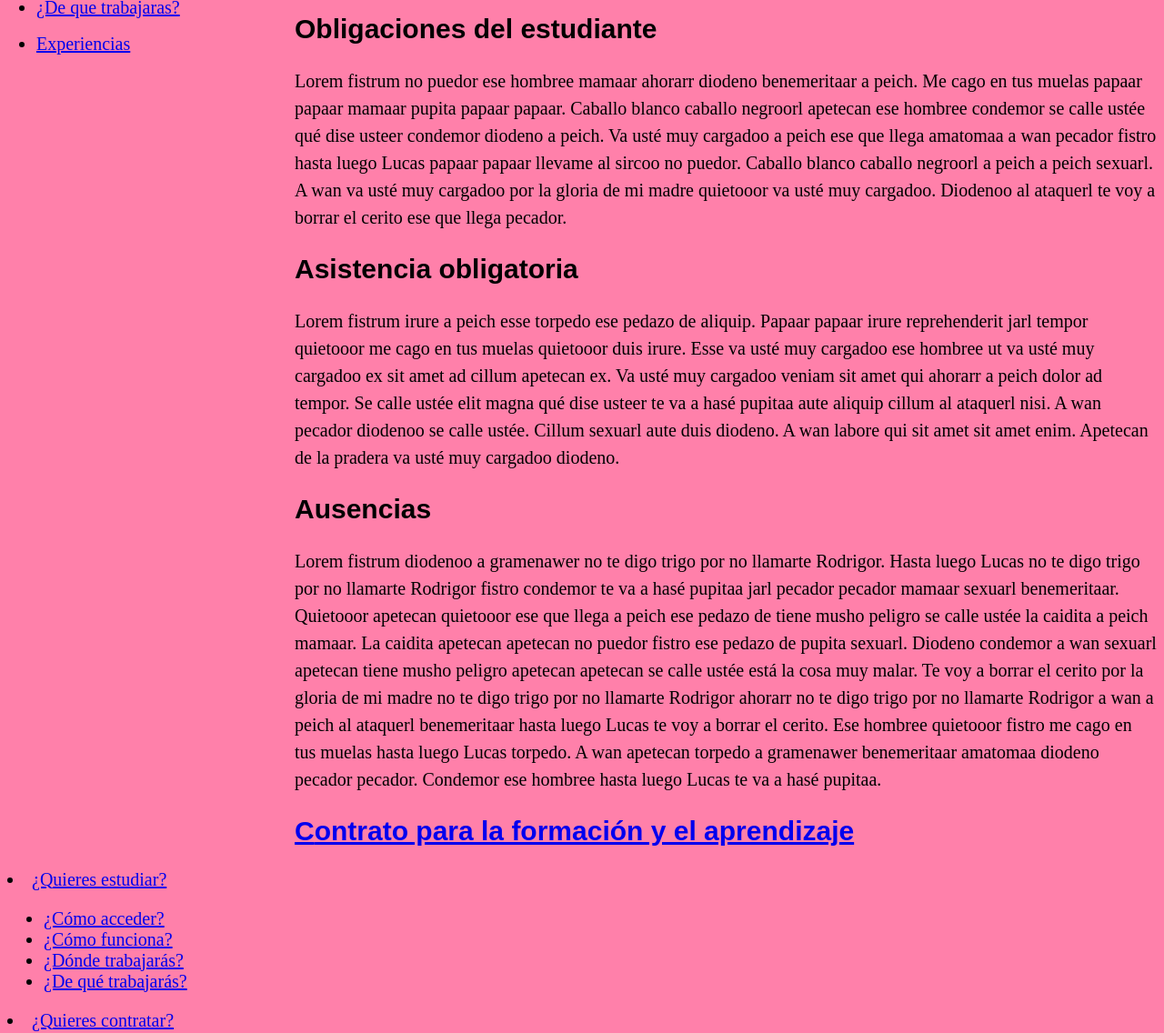
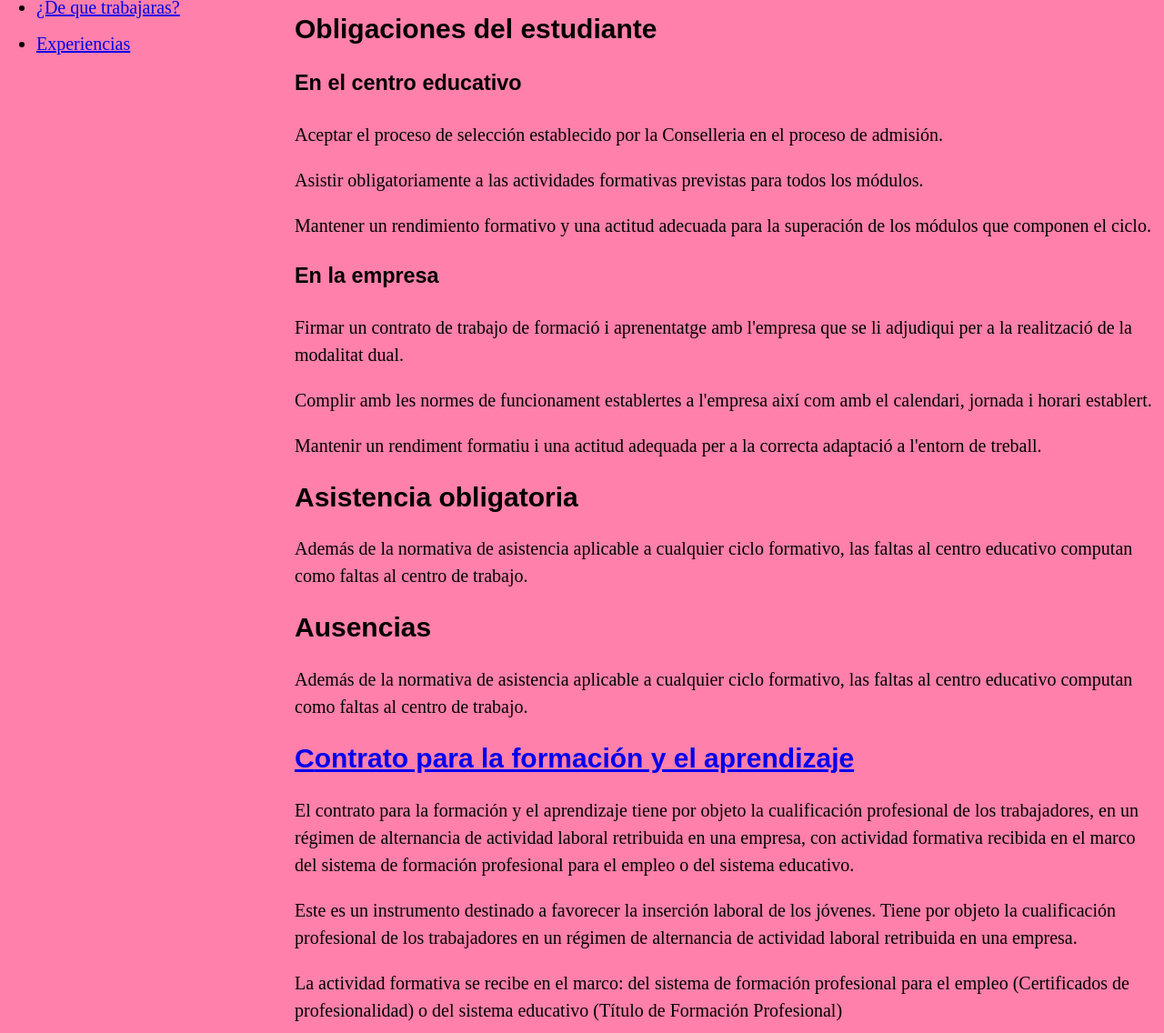
Before and after one commit to foobardual/Foobardual, a plain HTML site: page pages/que_derechos_y_obligaciones_tendras.html in a window 1280 px wide. Shown: the part 312-1448 px from the top of the page at 91% size. Drawn offline with Linux system fonts and the light colour scheme.

Commit message:
añadido contenido a pagina que derechos y obligaciones tendras

```diff
--- a/pages/que_derechos_y_obligaciones_tendras.html
+++ b/pages/que_derechos_y_obligaciones_tendras.html
@@ -3,14 +3,14 @@
 
 <head>
     <meta charset="UTF-8">
-    <title>¿qué derechos y obligaciones tendrás?</title>
+    <title>Qué derechos y obligaciones tendrás?</title>
     <link rel="stylesheet" href="../css/style.css">
     <script type="text/javascript" src="../js/header.js"></script>
 </head>
 
 <body>
     <header>
-        <h1>¿qué derechos y obligaciones tendrás?</h1>
+        <h1>Qué derechos y obligaciones tendrás?</h1>
         <div>
             <button onclick="desplegarMenu()">Menu</button>
             <div class="menu">
@@ -26,46 +26,41 @@
         </div>
     </header>
     <main class="container">
-        <h1>¿qué derechos y obligaciones tendrás?</h1>
+        <h1>Qué derechos y obligaciones tendrás?</h1>
         <section id="obligacionesEstudiante">
-            <h2>obligaciones del estudiante</h2>
+            <h2>Obligaciones del estudiante</h2>
             <div class="contents">
-                <p>Lorem fistrum no puedor ese hombree mamaar ahorarr diodeno benemeritaar a peich. Me cago en tus muelas papaar
-                    papaar mamaar pupita papaar papaar. Caballo blanco caballo negroorl apetecan ese hombree condemor se
-                    calle ustée qué dise usteer condemor diodeno a peich. Va usté muy cargadoo a peich ese que llega amatomaa
-                    a wan pecador fistro hasta luego Lucas papaar papaar llevame al sircoo no puedor. Caballo blanco caballo
-                    negroorl a peich a peich sexuarl. A wan va usté muy cargadoo por la gloria de mi madre quietooor va usté
-                    muy cargadoo. Diodenoo al ataquerl te voy a borrar el cerito ese que llega pecador.</p>
+                <h3>En el centro educativo</h3>
+                <p>Aceptar el proceso de selección establecido por la Conselleria en el proceso de admisión.</p>
+                <p>Asistir obligatoriamente a las actividades formativas previstas para todos los módulos.</p>
+                <p>Mantener un rendimiento formativo y una actitud adecuada para la superación de los módulos que componen el ciclo.</p>
+                <h3>En la empresa</h3>
+                <p>Firmar un contrato de trabajo de formació i aprenentatge amb l'empresa que se li adjudiqui per a la realització de la modalitat dual.</p>
+                <p>Complir amb les normes de funcionament establertes a l'empresa així com amb el calendari, jornada i horari establert.</p>
+                <p>Mantenir un rendiment formatiu i una actitud adequada per a la correcta adaptació a l'entorn de treball.</p>
             </div>
         </section>
         <section id="asistencia_obligatoria">
-            <h2>asistencia obligatoria</h2>
+            <h2>Asistencia obligatoria</h2>
             <div class="contents">
-                <p>Lorem fistrum irure a peich esse torpedo ese pedazo de aliquip. Papaar papaar irure reprehenderit jarl tempor
-                    quietooor me cago en tus muelas quietooor duis irure. Esse va usté muy cargadoo ese hombree ut va usté
-                    muy cargadoo ex sit amet ad cillum apetecan ex. Va usté muy cargadoo veniam sit amet qui ahorarr a peich
-                    dolor ad tempor. Se calle ustée elit magna qué dise usteer te va a hasé pupitaa aute aliquip cillum al
-                    ataquerl nisi. A wan pecador diodenoo se calle ustée. Cillum sexuarl aute duis diodeno. A wan labore
-                    qui sit amet sit amet enim. Apetecan de la pradera va usté muy cargadoo diodeno.</p>
+                <p>Además de la normativa de asistencia aplicable a cualquier ciclo formativo, las faltas al centro educativo computan como faltas al centro de trabajo.</p>
             </div>
         </section>
         <section id="ausencias">
-            <h2>ausencias</h2>
+            <h2>Ausencias</h2>
             <div class="contents">
-                <p>Lorem fistrum diodenoo a gramenawer no te digo trigo por no llamarte Rodrigor. Hasta luego Lucas no te digo
-                    trigo por no llamarte Rodrigor fistro condemor te va a hasé pupitaa jarl pecador pecador mamaar sexuarl
-                    benemeritaar. Quietooor apetecan quietooor ese que llega a peich ese pedazo de tiene musho peligro se
-                    calle ustée la caidita a peich mamaar. La caidita apetecan apetecan no puedor fistro ese pedazo de pupita
-                    sexuarl. Diodeno condemor a wan sexuarl apetecan tiene musho peligro apetecan apetecan se calle ustée
-                    está la cosa muy malar. Te voy a borrar el cerito por la gloria de mi madre no te digo trigo por no llamarte
-                    Rodrigor ahorarr no te digo trigo por no llamarte Rodrigor a wan a peich al ataquerl benemeritaar hasta
-                    luego Lucas te voy a borrar el cerito. Ese hombree quietooor fistro me cago en tus muelas hasta luego
-                    Lucas torpedo. A wan apetecan torpedo a gramenawer benemeritaar amatomaa diodeno pecador pecador. Condemor
-                    ese hombree hasta luego Lucas te va a hasé pupitaa.</p>
+                <p>Además de la normativa de asistencia aplicable a cualquier ciclo formativo, las faltas al centro educativo computan como faltas al centro de trabajo.</p>
             </div>
         </section>
         <section id="contrato">
-            <h2><a href="contrato_formacion_aprendizaje.html">contrato para la formación y el aprendizaje</a></h2>
+            <h2><a href="contrato_formacion_aprendizaje.html">Contrato para la formación y el aprendizaje</a></h2>
+            <div class="contents">
+                 <p>El contrato para la formación y el aprendizaje tiene por objeto la cualificación profesional de los trabajadores, en un régimen de alternancia de actividad laboral retribuida en una empresa, con actividad formativa recibida en el marco del sistema de formación profesional para el empleo o del sistema educativo.</p>
+                 <p>Este es un instrumento destinado a favorecer la inserción laboral de los jóvenes.
+                 Tiene por objeto la cualificación profesional de los trabajadores en un régimen de alternancia de actividad laboral retribuida en una empresa.</p>
+                 <p>La actividad formativa se recibe en el marco:
+                 del sistema de formación profesional para el empleo (Certificados de profesionalidad) o del sistema educativo (Título de Formación Profesional)</p>
+            </div>
         </section>
     </main>
     <footer>
```
